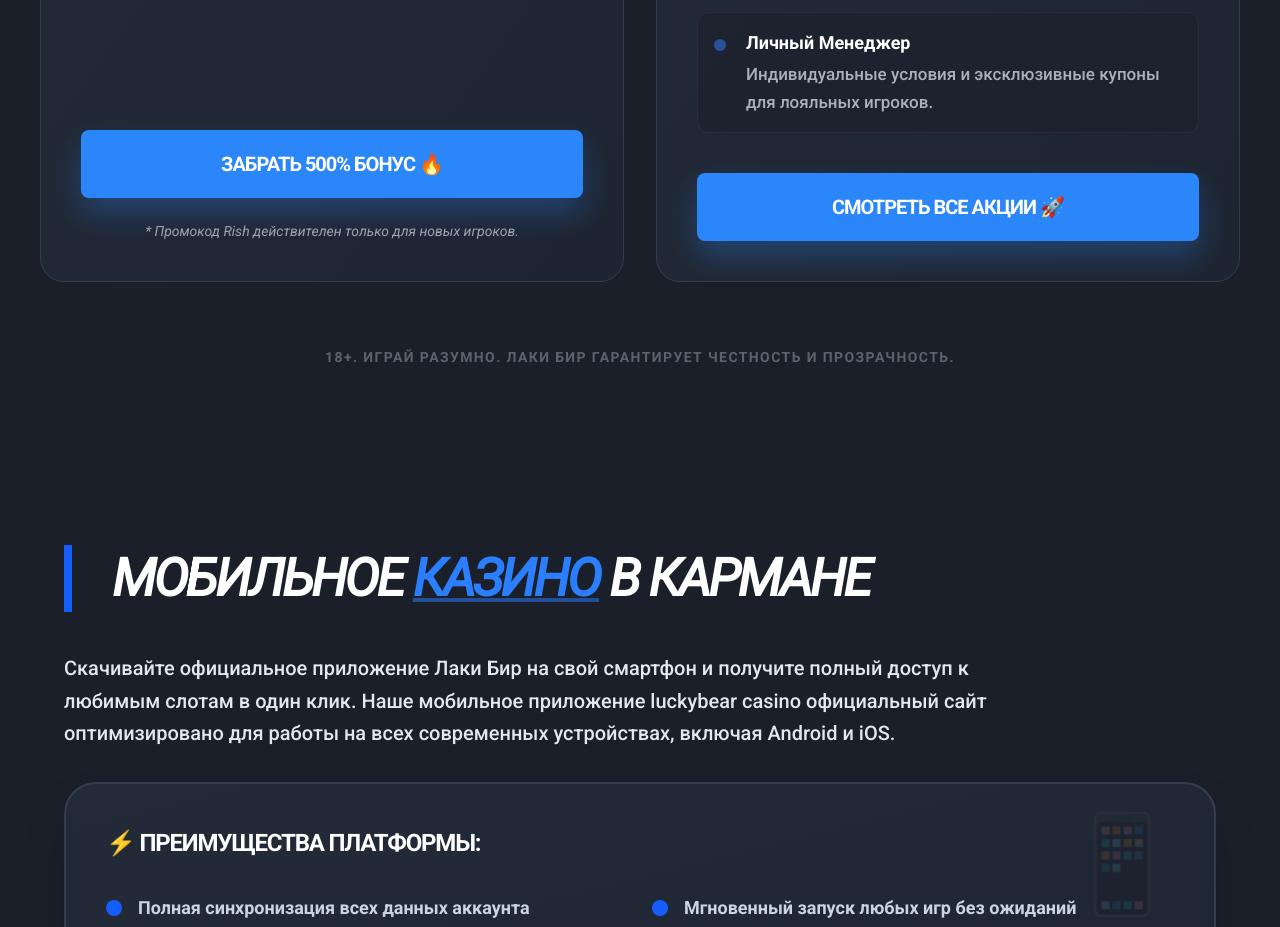
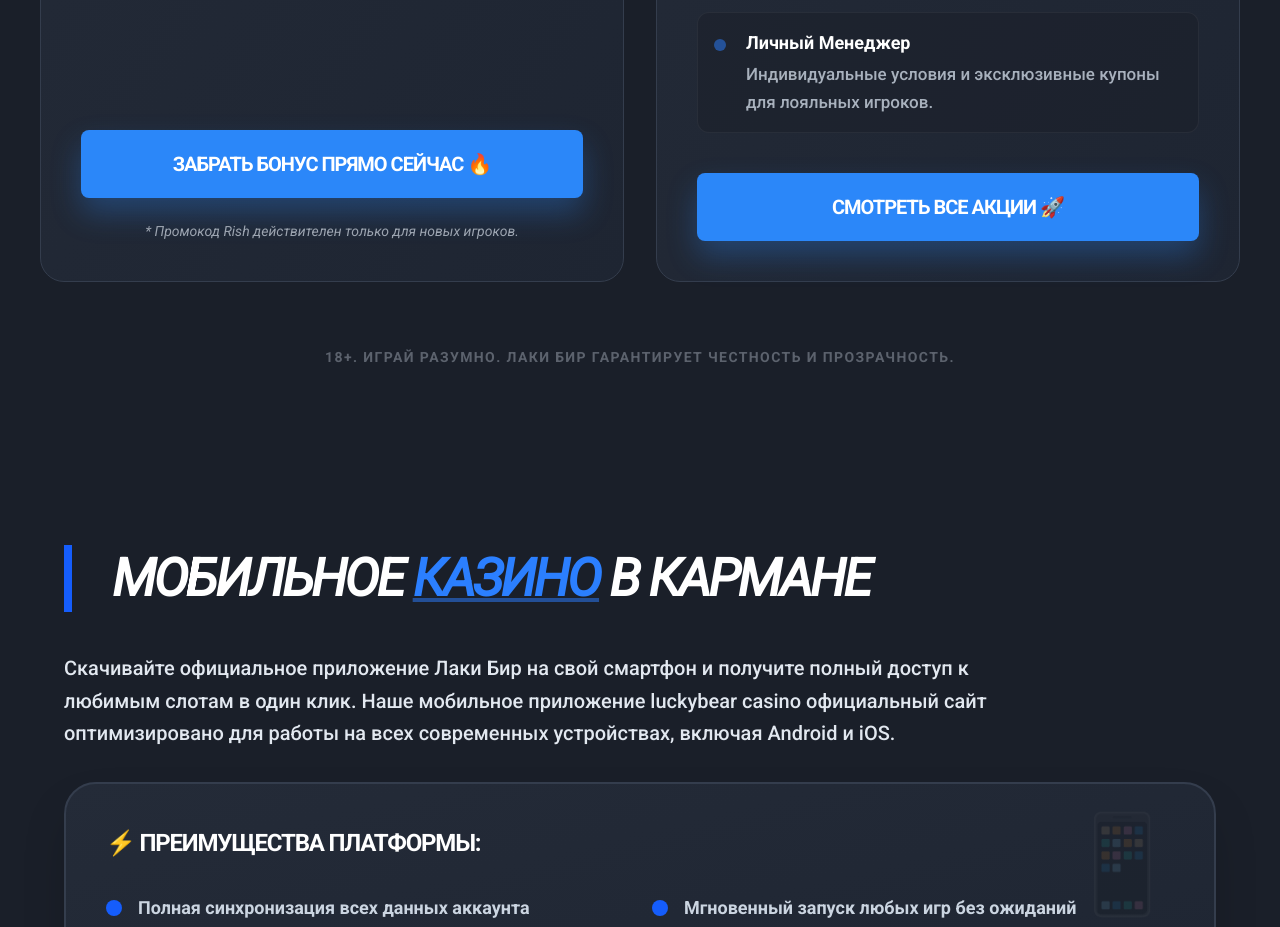
Before and after one commit to kevinshiokawa464-gif/luckybear, a Next.js app: page / in a window 1280 px wide. Shown: the part 6660-7587 px from the top of the page. Built offline with nearby package versions, Linux system fonts and the light colour scheme.

Commit message:
Upload codebase file src/components/sections/bonuses.tsx

```diff
--- a/src/components/sections/bonuses.tsx
+++ b/src/components/sections/bonuses.tsx
@@ -102,12 +102,12 @@ const Bonuses = () => {
               ))}
             </ol>
             <div className="mt-auto">
-              <a
-                href={TARGET_URL}
-                className="btn-primary w-full text-center py-5 mb-6 font-black text-xl shadow-[0_15px_30px_rgba(43,135,249,0.3)] hover:shadow-blue-600/40 transition-all uppercase tracking-tighter"
-              >
-                ЗАБРАТЬ 500% БОНУС 🔥
-              </a>
+                <a
+                  href={TARGET_URL}
+                  className="btn-primary w-full text-center py-5 mb-6 font-black text-xl shadow-[0_15px_30px_rgba(43,135,249,0.3)] hover:shadow-blue-600/40 transition-all uppercase tracking-tighter"
+                >
+                  ЗАБРАТЬ БОНУС ПРЯМО СЕЙЧАС 🔥
+                </a>
               <p className="text-[14px] text-[#9da5b1] leading-[1.4] italic text-center">
                   * Промокод Rish действителен только для новых игроков.
               </p>
```
